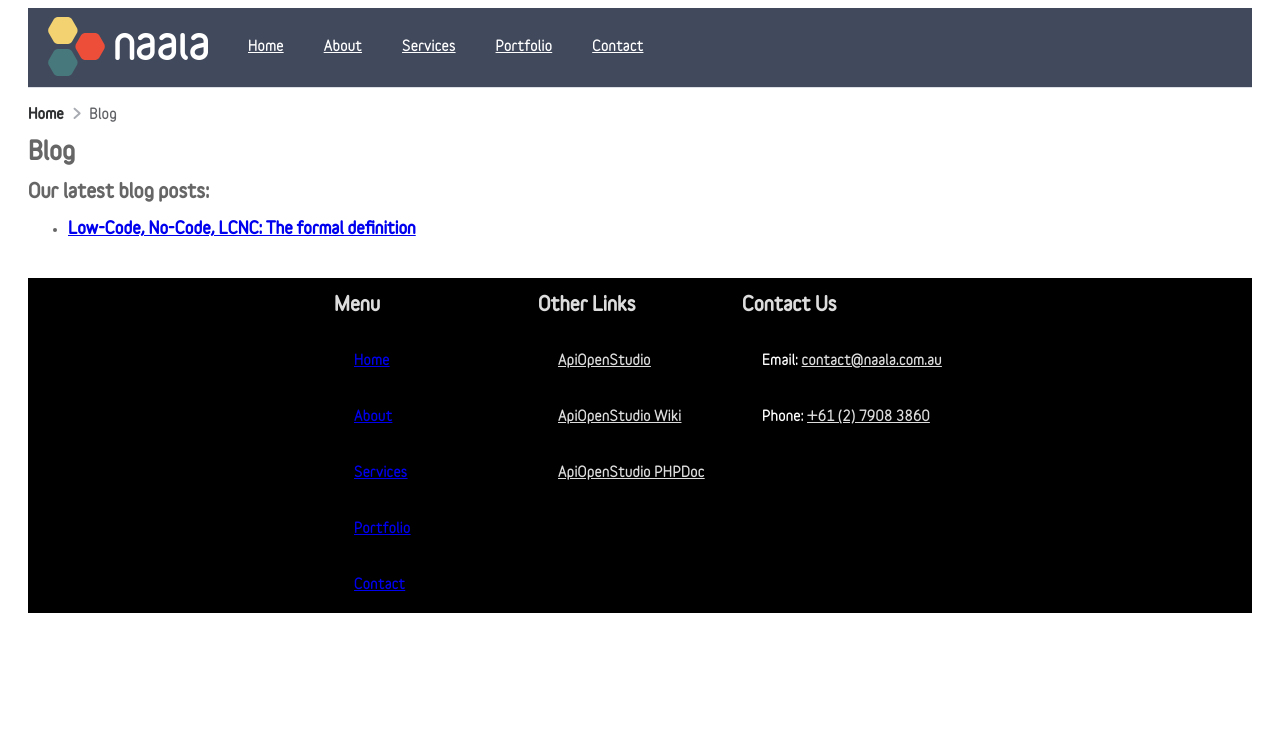
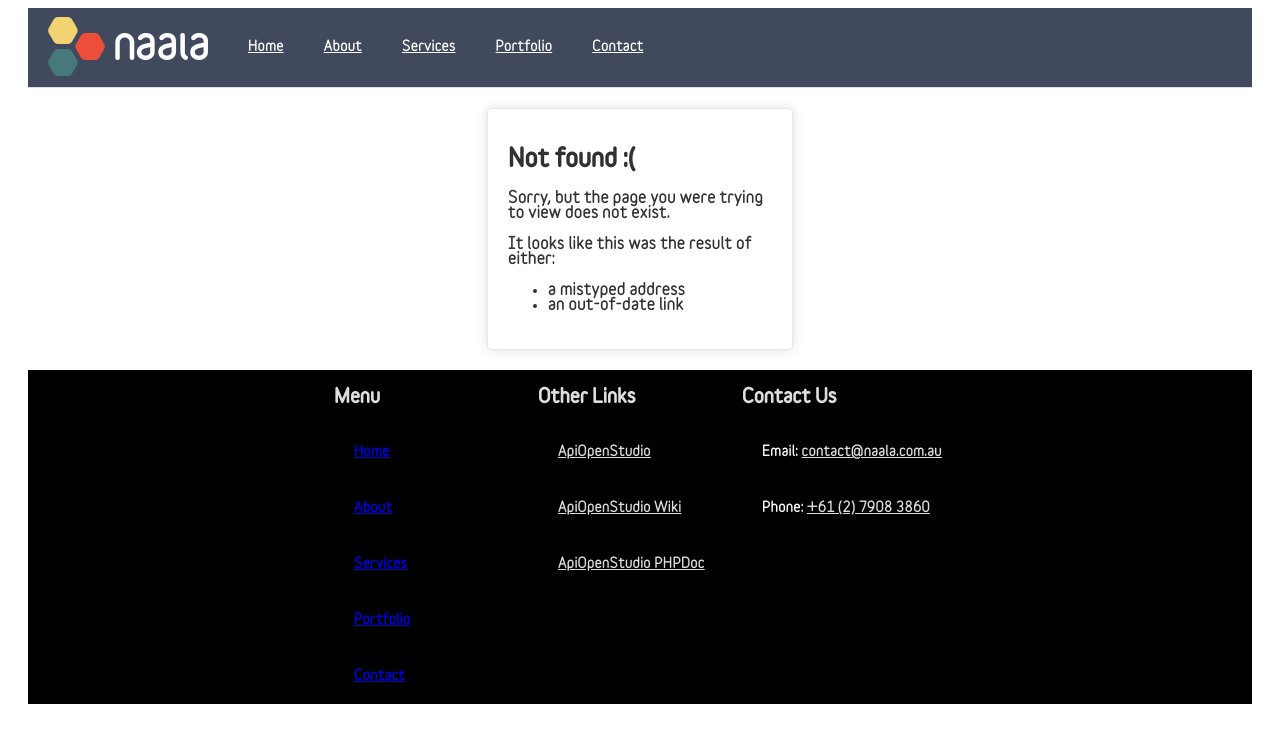
Before and after one commit to naala89/Naala, a Vue app: page /#/blog in a window 1280 px wide. Shown: the top 742 px of the page. Built offline with nearby package versions, Linux system fonts and the light colour scheme.

Commit message:
Dynamic page titles, added custom 404 page.

```diff
--- a/package.json
+++ b/package.json
@@ -8,6 +8,7 @@
     "lint": "vue-cli-service lint"
   },
   "dependencies": {
+    "@vueuse/head": "^1.1.23",
     "core-js": "^3.8.3",
     "element-plus": "^2.3.3",
     "sass": "^1.62.0",
--- a/src/App.vue
+++ b/src/App.vue
@@ -8,6 +8,18 @@
   <RouterView name="Footer"></RouterView>
 </template>
 
+<script setup>
+import router from "@/router";
+const defaultTitle = "Naala"
+router.beforeEach((to, from, next) => {
+  document.title = defaultTitle
+  if (to.name) {
+    document.title = document.title + " | " + to.name
+  }
+  next()
+})
+</script>
+
 <style lang="scss">
 @import "@/assets/scss/_main.scss";
 </style>
--- a/src/components/MenuHeader.vue
+++ b/src/components/MenuHeader.vue
@@ -7,7 +7,7 @@
              active-text-color="#A0A4AE"
     >
       <el-menu-item>
-        <router-link :to="{ name: 'home' }" custom v-slot="{ href, navigate }">
+        <router-link :to="{ name: 'Home' }" custom v-slot="{ href, navigate }">
           <a :href="href" @click="navigate"><img src='@/assets/images/logo-name.png' alt="Naala Logo"></a>
         </router-link>
       </el-menu-item>
--- a/src/components/PageMenu.vue
+++ b/src/components/PageMenu.vue
@@ -1,31 +1,31 @@
 <template>
   <el-menu-item>
-    <router-link :to="{ name: 'home' }" custom v-slot="{ href, navigate }">
+    <router-link :to="{ name: 'Home' }" custom v-slot="{ href, navigate }">
       <a :href="href" @click="navigate">Home</a>
     </router-link>
   </el-menu-item>
   <el-menu-item>
-    <router-link :to="{ name: 'about' }" custom v-slot="{ href, navigate }">
+    <router-link :to="{ name: 'About' }" custom v-slot="{ href, navigate }">
       <a :href="href" @click="navigate">About</a>
     </router-link>
   </el-menu-item>
   <el-menu-item>
-    <router-link :to="{ name: 'services' }" custom v-slot="{ href, navigate }">
+    <router-link :to="{ name: 'Services' }" custom v-slot="{ href, navigate }">
       <a :href="href" @click="navigate">Services</a>
     </router-link>
   </el-menu-item>
   <el-menu-item>
-    <router-link :to="{ name: 'portfolio' }" custom v-slot="{ href, navigate }">
+    <router-link :to="{ name: 'Portfolio' }" custom v-slot="{ href, navigate }">
       <a :href="href" @click="navigate">Portfolio</a>
     </router-link>
   </el-menu-item>
   <!--      <el-menu-item index="6">-->
-  <!--        <router-link :to="{ name: 'blog' }" custom v-slot="{ href, navigate }">-->
+  <!--        <router-link :to="{ name: 'Blog' }" custom v-slot="{ href, navigate }">-->
   <!--          <a :href="href" @click="navigate">Blog</a>-->
   <!--        </router-link>-->
   <!--      </el-menu-item>-->
   <el-menu-item>
-    <router-link :to="{ name: 'contact' }" custom v-slot="{ href, navigate }">
+    <router-link :to="{ name: 'Contact' }" custom v-slot="{ href, navigate }">
       <a :href="href" @click="navigate">Contact</a>
     </router-link>
   </el-menu-item>
--- a/src/pages/BlogMain.vue
+++ b/src/pages/BlogMain.vue
@@ -27,5 +27,4 @@ export default {
 }
 </script>
 
-<style scoped>
-</style>
+<style></style>
--- a/src/pages/ContactMain.vue
+++ b/src/pages/ContactMain.vue
@@ -23,7 +23,9 @@
 </template>
 
 <script>
-export default {}
+export default {
+  name: "ContactMain"
+}
 </script>
 
 <style scoped>
--- /dev/null
+++ b/src/pages/PageNotFound.vue
@@ -0,0 +1,23 @@
+<template>
+  <el-main>
+    <el-row type="flex" justify="center">
+      <el-col :xl="6" :lg="6" :md="12" :sm="12" :xs="22">
+        <el-card class="naala-card">
+          <h1>Not found <span>:(</span></h1>
+          <p>Sorry, but the page you were trying to view does not exist.</p>
+          <p>It looks like this was the result of either:</p>
+          <ul>
+            <li>a mistyped address</li>
+            <li>an out-of-date link</li>
+          </ul>
+        </el-card>
+      </el-col>
+    </el-row>
+  </el-main>
+</template>
+
+<style scoped>
+.naala-card {
+  margin-top: 20px;
+}
+</style>
--- a/src/pages/PortfolioMain.vue
+++ b/src/pages/PortfolioMain.vue
@@ -50,8 +50,8 @@ import PortfolioBox from "@/components/PortfolioBox";
 export default {
   components: {PortfolioBox},
   PortfolioBox: "portfolio-box",
+  name: "PortfolioMain"
 }
 </script>
 
-<style scoped>
-</style>
+<style></style>
--- a/src/pages/ServicesMain.vue
+++ b/src/pages/ServicesMain.vue
@@ -45,7 +45,7 @@ import ServiceBox from "@/components/ServiceBox";
 export default {
   name: 'ServicesMain',
   components: {ServiceBox},
-  ServiceBox: "service-box",
+  ServiceBox: "service-box"
 }
 </script>
 
--- a/src/router/index.js
+++ b/src/router/index.js
@@ -4,53 +4,51 @@ import { createWebHashHistory } from 'vue-router';
 const routes = {
     routes: [{
         path: '/',
-        name: 'home',
+        name: 'Home',
         components: {
             Header: () => import('@/components/MenuHeader'),
             default: () => import('@/pages/HomeMain'),
-            Footer: () => import('@/components/FooterRegion')
+            Footer: () => import('@/components/FooterRegion'),
         }
     }, {
         path: '/about',
-        name: 'about',
+        name: 'About',
         components: {
             Header: () => import('@/components/MenuHeader'),
             default: () => import('@/pages/AboutMain'),
-            // RightSidebar: () => import('@/components/ContentHighlight'),
-            Footer: () => import('@/components/FooterRegion')
+            Footer: () => import('@/components/FooterRegion'),
         }
     }, {
         path: '/services',
-        name: 'services',
+        name: 'Services',
         components: {
             Header: () => import('@/components/MenuHeader'),
             default: () => import('@/pages/ServicesMain'),
-            // RightSidebar: () => import('@/components/ContentHighlight'),
-            Footer: () => import('@/components/FooterRegion')
+            Footer: () => import('@/components/FooterRegion'),
         }
     }, {
         path: '/portfolio',
-        name: 'portfolio',
+        name: 'Portfolio',
         components: {
             Header: () => import('@/components/MenuHeader'),
             default: () => import('@/pages/PortfolioMain'),
-            Footer: () => import('@/components/FooterRegion')
+            Footer: () => import('@/components/FooterRegion'),
         }
     }, {
-        path: '/blog',
-        name: 'blog',
-        components: {
-            Header: () => import('@/components/MenuHeader'),
-            default: () => import('@/pages/BlogMain'),
-            Footer: () => import('@/components/FooterRegion')
-        }
-    }, {
+    //     path: '/blog',
+    //     name: 'Blog',
+    //     components: {
+    //         Header: () => import('@/components/MenuHeader'),
+    //         default: () => import('@/pages/BlogMain'),
+    //         Footer: () => import('@/components/FooterRegion'),
+    //     }
+    // }, {
         path: '/contact',
-        name: 'contact',
+        name: 'Contact',
         components: {
             Header: () => import('@/components/MenuHeader'),
             default: () => import('@/pages/ContactMain'),
-            Footer: () => import('@/components/FooterRegion')
+            Footer: () => import('@/components/FooterRegion'),
         }
     }, {
         path: '/blog/lcnc-definition',
@@ -58,9 +56,16 @@ const routes = {
         components: {
             Header: () => import('@/components/MenuHeader'),
             default: () => import('@/posts/LCNCDefinition'),
-            // RightSidebar: () => import('@/components/ContentHighlight'),
-            Footer: () => import('@/components/FooterRegion')
-        }
+            Footer: () => import('@/components/FooterRegion'),
+        },
+    }, {
+        path: '/:catchAll(.*)*',
+        name: "Not Found",
+        components: {
+            Header: () => import('@/components/MenuHeader'),
+            default: () => import('@/pages/PageNotFound'),
+            Footer: () => import('@/components/FooterRegion'),
+        },
     }],
     history: createWebHashHistory()
 }
```
